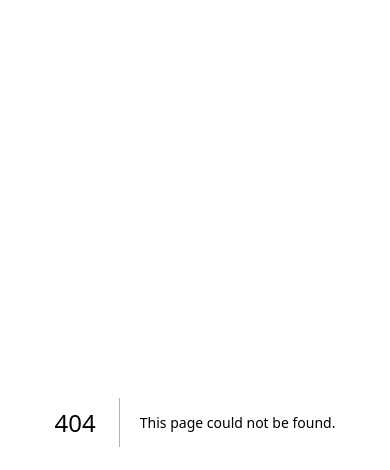
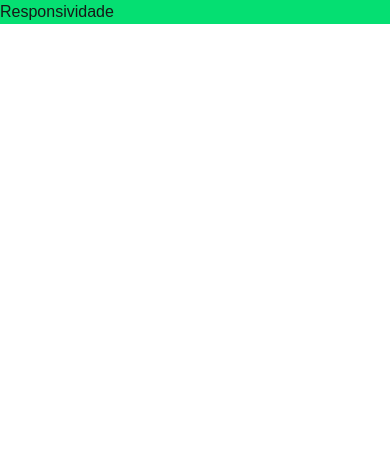
Before and after one commit to gabrielhdantaspimentel/Full-Stack-Web-com-Node-JavaScript-e-TypeScript, a Next.js app in the folder Section 31 - Next e tailwind/next-tailwind-fundamentos/: page /fundamentos/1_responsividade in a window 390 px wide. Before the commit this address had no page. Shown: the top 470 px of the page. Built offline with nearby package versions, Linux system fonts and the light colour scheme.

Commit message:
Aula 345 - Prática com responsividade - Breakpoints

```diff
--- /dev/null
+++ b/Section 31 - Next e tailwind/next-tailwind-fundamentos/src/app/fundamentos/1_responsividade/page.tsx
@@ -0,0 +1,9 @@
+export default function Responsividade(){
+    return (
+        <div>
+            <h1 className="bg-green-400 md:bg-yellow-400 lg:bg-orange-500 xl:bg-red-500 2xl:bg-black 2xl:text-white">
+                Responsividade
+            </h1>
+        </div>
+    )
+}
```
